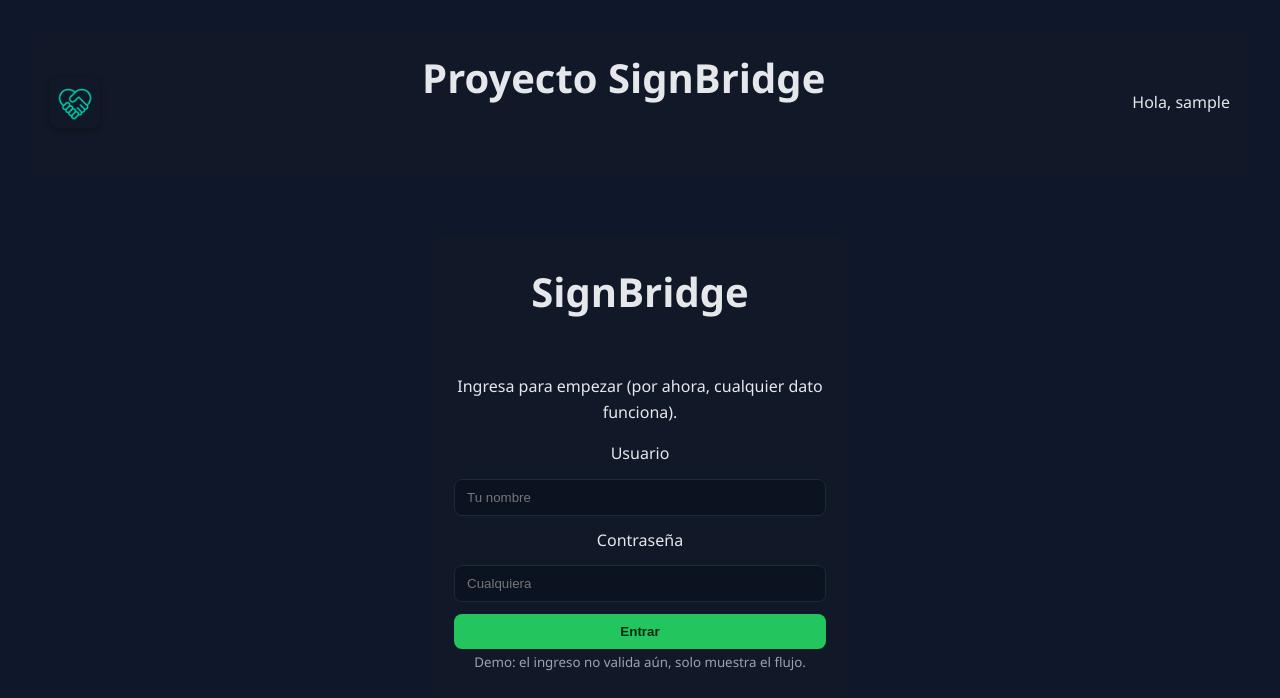
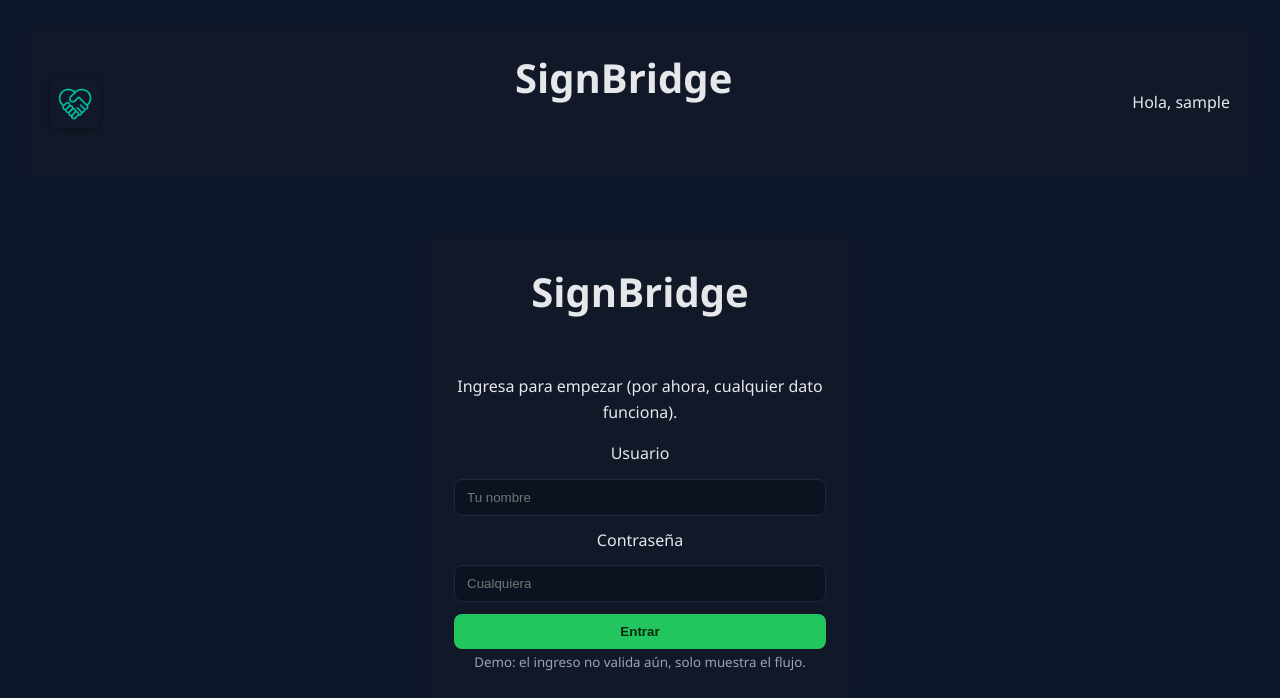
Before and after one commit to EliasOrellana437/PruebaProyecto, a Django app: template templates/core/login.html in a window 1280 px wide. Shown: the top 698 px of the page. Run offline with Django 5.2, Linux system fonts and the light colour scheme; the template is opened without the code that fills it: most values are stand-ins (such as "Sample title", 1, 10 or a date in 2020).

Commit message:
funciona cosa

```diff
--- a/templates/core/login.html
+++ b/templates/core/login.html
@@ -4,12 +4,12 @@
   {% load static %}
   <header class="topbar">
   <img src="{% static 'img/logo_signbridge.png' %}" alt="Logo SignBridge" class="logo">
-  <h1>Proyecto SignBridge</h1>
+  <h1>SignBridge</h1>
   <div class="user">Hola, {{ username }}</div>
 </header>
   <meta charset="UTF-8">
   <title>PruebaProyecto — Ingreso</title>
-  <link rel="stylesheet" href="{% static 'css/styles.css' %}">
+  <link rel="stylesheet" href="{% static 'css/styles.css' %}?v=1">
 </head>
 <body class="page page-login">
   <div class="container">
```
